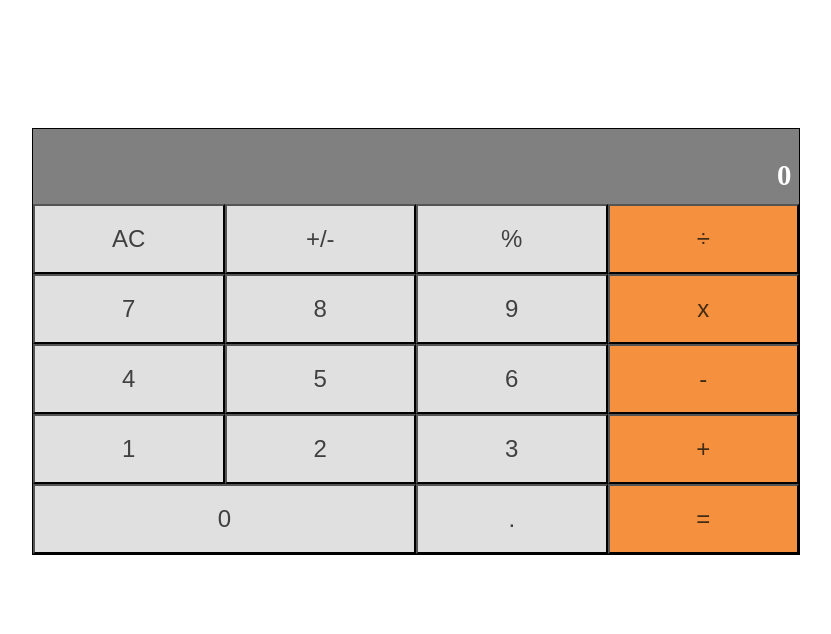
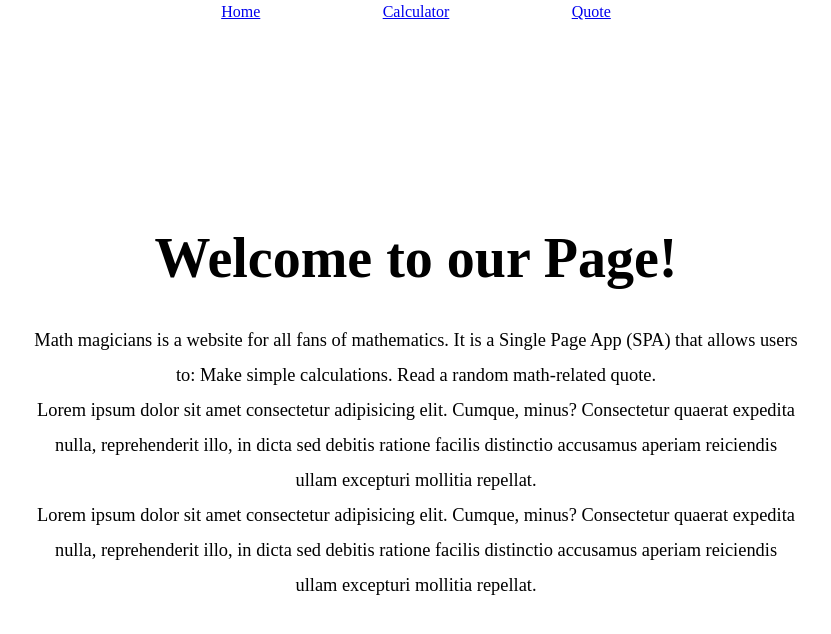
Before and after one commit to faizi2500/math-magician, a React (Create React App) app: page / in a window 1280 px wide. Shown: the top 634 px of the page, without its empty margins (224-1055 px from the left). Built offline with nearby package versions, Linux system fonts and the light colour scheme.

Commit message:
Add nav bar and route functionality for single page application

```diff
--- a/package.json
+++ b/package.json
@@ -9,6 +9,7 @@
     "big.js": "^6.1.1",
     "react": "^17.0.2",
     "react-dom": "^17.0.2",
+    "react-router-dom": "^5.3.0",
     "react-scripts": "4.0.3",
     "web-vitals": "^1.0.1"
   },
--- a/src/App.js
+++ b/src/App.js
@@ -1,6 +1,10 @@
 import React from 'react';
+import { Route } from 'react-router-dom';
 import './App.css';
 import Calculator from './components/Calculator';
+import Home from './pages/Home';
+import Navbar from './components/Navbar';
+import Quote from './pages/Quote';
 
 class App extends React.Component {
   constructor(props) {
@@ -10,9 +14,20 @@ class App extends React.Component {
 
   render() {
     return (
-      <div className="App">
-        <Calculator />
-      </div>
+      <>
+        <Navbar />
+        <Route exact path="/calculator">
+          <div className="App">
+            <Calculator />
+          </div>
+        </Route>
+        <Route exact path="/">
+          <Home />
+        </Route>
+        <Route exact path="/quote">
+          <Quote />
+        </Route>
+      </>
     );
   }
 }
--- /dev/null
+++ b/src/components/Navbar.js
@@ -0,0 +1,35 @@
+import React from 'react';
+import { NavLink } from 'react-router-dom';
+
+const Navbar = () => {
+  const links = [
+    {
+      id: 1,
+      path: '/',
+      text: 'Home',
+    },
+    {
+      id: 2,
+      path: '/calculator',
+      text: 'Calculator',
+    },
+    {
+      id: 3,
+      path: '/quote',
+      text: 'Quote',
+    },
+  ];
+  return (
+    <ul className="navLinks">
+      { links.map((link) => (
+        <li key={link.id} className="hoverLink">
+          <NavLink to={link.path}>
+            {link.text}
+          </NavLink>
+        </li>
+      ))}
+    </ul>
+  );
+};
+
+export default Navbar;
--- a/src/index.css
+++ b/src/index.css
@@ -65,3 +65,55 @@ button:hover {
   background-color: #f5913e;
   color: #422c14;
 }
+
+.navLinks {
+  width: 40%;
+  margin: auto;
+  display: flex;
+  list-style: none;
+  justify-content: space-around;
+}
+
+.hoverLink:hover {
+  color: blue;
+  cursor: pointer;
+}
+
+.home-parent {
+  width: 60%;
+  margin-inline: auto;
+  margin-top: 15%;
+  text-align: center;
+}
+
+.home-heading {
+  padding-bottom: 3%;
+  font-size: 3.5rem;
+}
+
+.home-para {
+  font-size: 1.15rem;
+  line-height: 35px;
+}
+
+.quote-page {
+  width: 60%;
+  margin-inline: auto;
+  margin-top: 15%;
+  background-color: gainsboro;
+  border: 1px black solid;
+}
+
+.quote-page p {
+  width: 85%;
+  margin-inline: auto;
+  font-size: 1.8rem;
+  padding-top: 5%;
+}
+
+.quote-page h2 {
+ margin-top: 1.5%;
+ width: 85%;
+ margin-inline: auto;
+ padding-bottom: 5%
+}
--- a/src/index.js
+++ b/src/index.js
@@ -1,11 +1,14 @@
 import React from 'react';
 import ReactDOM from 'react-dom';
 import './index.css';
+import { BrowserRouter as Router } from 'react-router-dom';
 import App from './App';
 
 ReactDOM.render(
   <React.StrictMode>
-    <App />
+    <Router>
+      <App />
+    </Router>
   </React.StrictMode>,
   document.getElementById('root'),
 );
--- /dev/null
+++ b/src/pages/Home.js
@@ -0,0 +1,26 @@
+import React from 'react';
+
+const Home = () => (
+  <div className="home-parent">
+    <h1 className="home-heading">Welcome to our Page!</h1>
+    <p className="home-para">
+      Math magicians is a website for all fans of mathematics. It is a
+      Single Page App (SPA) that allows users to: Make simple calculations.
+      Read a random math-related quote.
+    </p>
+    <p className="home-para">
+      Lorem ipsum dolor sit amet consectetur adipisicing elit. Cumque, minus?
+      Consectetur quaerat expedita nulla, reprehenderit illo, in dicta sed
+      debitis ratione facilis distinctio accusamus aperiam reiciendis ullam
+      excepturi mollitia repellat.
+    </p>
+    <p className="home-para">
+      Lorem ipsum dolor sit amet consectetur adipisicing elit. Cumque, minus?
+      Consectetur quaerat expedita nulla, reprehenderit illo, in dicta sed
+      debitis ratione facilis distinctio accusamus aperiam reiciendis ullam
+      excepturi mollitia repellat.
+    </p>
+  </div>
+);
+
+export default Home;
--- /dev/null
+++ b/src/pages/Quote.js
@@ -0,0 +1,15 @@
+import React from 'react';
+
+const Quote = () => (
+  <div className="quote-page">
+    <p className="quote-math">
+      {`"One of the most amazing things about mathematics is the
+      people who do math aren't usually interested in application,
+      because mathematics itself is truly a beautiful art form.
+      It's structures and patterns,and that's what we love, and that's what we get off on."`}
+    </p>
+    <h2 className="quoteBy">- Danica McKellar</h2>
+  </div>
+);
+
+export default Quote;
```
Also changed, not shown: 1 other file (tests, documents, lock files or other folders).
